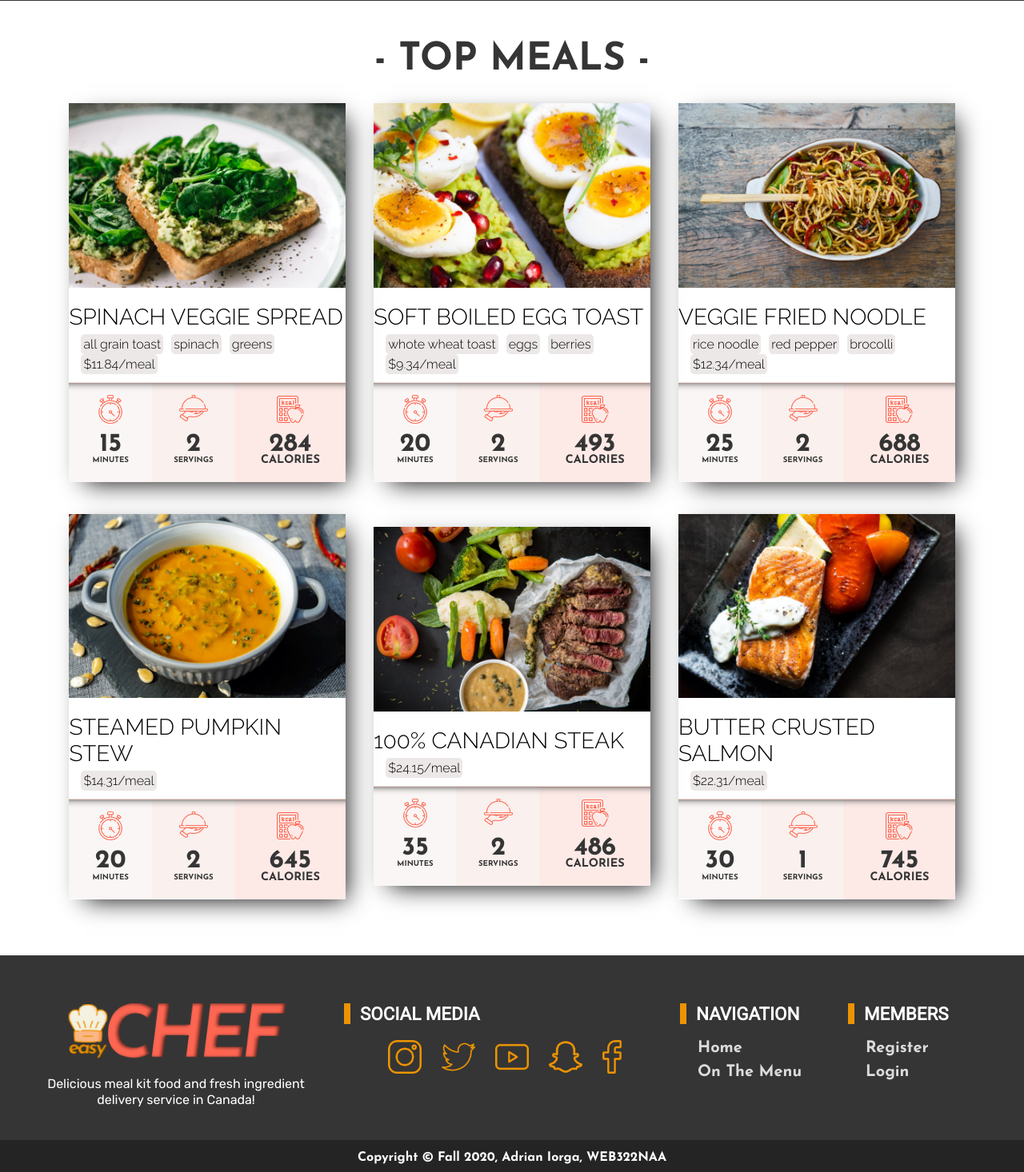
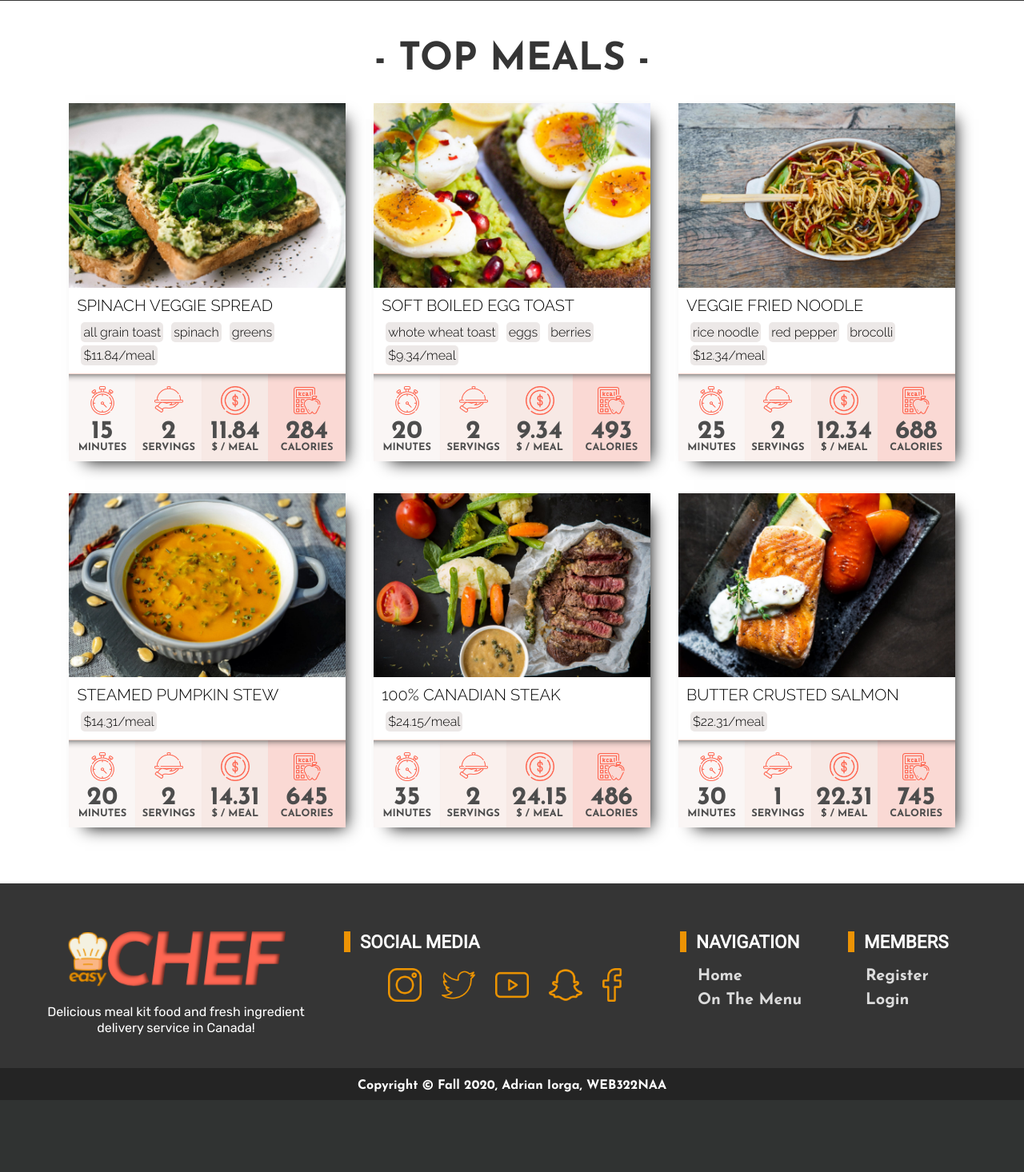
Before and after one commit to iorgadev/meal-kit-website, a Node server app: page / in a window 1280 px wide. Shown: the part 1378-2844 px from the top of the page at 80% size. After the commit the page ends 2754 px from the top, so only its background shows below. Run offline with Node 20, Linux system fonts and the light colour scheme; some libraries are stand-ins or nearby versions.

Commit message:
meal card looks nicer now

```diff
--- a/public/css/style.css
+++ b/public/css/style.css
@@ -352,6 +352,112 @@ img {vertical-align: middle;}
 }
 
 
+.card {
+    width:85%;
+    text-align: left;
+    display:inline-block;
+    margin: 20px 15px 20px;
+    box-sizing: border-box;
+    -webkit-box-shadow: 10px 10px 20px -10px rgb(0, 0, 0);
+    box-shadow: 10px 10px 20px -10px rgb(0, 0, 0);
+}
+.card .meal {
+    display: block;
+    width:100%;
+    clear: both;
+    overflow: auto;
+    margin-bottom: 10px;
+}
+.card img {
+    margin-bottom:10px;
+    width:100%;
+}
+.card .title {
+    font-size:1.25rem;
+    text-transform: uppercase;
+    text-align: left;
+    font-family: 'Raleway', sans-serif;
+    position: relative;
+    left:10px;
+}
+.card p {
+    padding-left:15px;
+    font-family: 'Raleway', sans-serif;
+}
+.card .tags {
+    display:block;
+    margin:0;
+    padding:5px;
+    width:100%;
+    clear: both;
+}
+.card .tags li {
+    display:inline;
+    float:left;
+    margin-left:10px;
+    margin-top:4px;
+    background:#ece8e7;
+    padding:3px;
+    border-radius: 5px;
+    font-family: 'Raleway', sans-serif;
+}
+.stats {
+    vertical-align: middle;
+    border-top:1px solid #fddad1;
+    overflow: auto;
+}
+.stats::after{
+    content:"";
+    display:block;
+    clear: both;
+}
+.stats div {
+    width:24%;
+    float:left;
+    text-align: center;
+    height:100%;
+    vertical-align: middle;
+    padding:15px 5px 5px 5px;
+    color:#4d4d4d;
+    -webkit-box-shadow: 0px 10px 10px -5px #353535 inset;
+    box-shadow: 0px 10px 10px -10px #353535 inset;
+}
+.stats div:last-child {
+    float:right;
+    width:28%; /*.big*/
+}
+.stats img {
+    max-width:36px;
+    display:block;
+    margin:0 auto;
+    margin-bottom:5px;
+    position: relative;
+    top:0px;
+}
+.stats .num {
+    font-size:1.5rem;
+    display:block;
+}
+.stats .text {
+    font-size:.7rem;
+    position: relative;
+    text-transform: uppercase;
+    top:-5px;
+}
+.stats .first {
+    background-color:#faf6f5;
+}
+.stats .mid {
+    background-color:#faf0ed;
+}
+.stats .last {
+    background-color:#f7e9e5;
+}
+.stats .big {
+    background-color:#fad9d4;
+}
+
+
 /* on the menu meals */
 #menu-meals {
     width:100%;
@@ -992,141 +1098,26 @@ input {
     }
 
     .card {
-        width:27%;
-        text-align: left;
-        display:inline-block;
-        margin: 20px 15px 20px;
-        box-sizing: border-box;
-        -webkit-box-shadow: 10px 10px 30px -10px rgb(0, 0, 0);
-        box-shadow: 10px 10px 30px -10px rgb(0, 0, 0);
-    }
-    .card .meal {
-        display: block;
-        width:100%;
-        clear: both;
-        overflow: auto;
-        margin-bottom: 10px;
+        width:43%;
     }
     .card span {
         font-size:1.75rem;
         text-transform: uppercase;
     }
-    .card img {
-        margin-bottom:20px;
-        width:100%;
-    }
-    .card .title {
-        /* padding-left:2px; */
-        text-align: left;
-        font-family: 'Raleway', sans-serif;
-    }
-    .card p {
-        padding-left:15px;
-        font-family: 'Raleway', sans-serif;
-    }
-    .card .tags {
-        display:block;
-        margin:0;
-        padding:5px;
-        width:100%;
-        clear: both;
-    }
-    .card .tags li {
-        display:inline;
-        float:left;
-        margin-left:10px;
-        background:#ece8e7;
-        padding:3px;
-        border-radius: 5px;
-        font-family: 'Raleway', sans-serif;
-    }
-    /* .card .tags li:last-child {
-        margin-left:10px;
-        float:right;
-        background-color: #ffffff;
-        font-size:1.25rem;
-        font-family: 'Roboto';
-        color:var(--primary-color);
-    } */
     .stats {
-        /* margin-top:30px; */
-        /* height:6rem; */
         vertical-align: middle;
         border-top:1px solid #fddad1;
         overflow: auto;
     }
-    .stats::after{
-        content:"";
-        display:block;
-        clear: both;
-    }
-    .stats div {
-        /* display: inline-block; */
-        /* display:table; */
-        width:30%;
-        float:left;
-        text-align: center;
-        height:100%;
-        vertical-align: middle;
-        padding:15px 15px 15px 15px;
-        color:var(--primary-color);
-        -webkit-box-shadow: 0px 10px 10px -5px #353535 inset;
-        box-shadow: 0px 10px 10px -10px #353535 inset;
-    }
-    .stats div:last-child {
-        float:right;
-        width:40%; /*.big*/
-    }
-    .stats img {
-        max-width:36px;
-        display:block;
-        /* float:left; */
-        margin:0 auto;
-        position: relative;
-        top:0px;
-        margin-bottom:10px;
-    }
     .stats .num {
         font-size:2rem;
         display:block;
     }
     .stats .text {
         font-size:.6rem;
-        position: relative;
         top:-5px;
     }
-    .stats .first {
-        background-color:#faf6f5;
-        height:100%;
-        display:block;
-    }
-    .stats .mid {
-        /* padding:15px 15px 20px 15px; */
-        background-color:#faf0ed;
-        height:100%;
-        display:block;
-    }
-    .stats .mid img {
-        /* top:5px; */
-    }
-    .stats .big {
-        /* padding:15px 10px 10px 10px; */
-        background-color:#fdeae7;
-    }
-    .stats .big img {
-        /* top:10px; */
-        max-width:36px;
-        margin-bottom:0px;
-        margin-bottom:0 auto;
-    }
-    .stats .big .num {
-        /* margin-left:10px; */
-        font-size: 2rem;
-        padding-top:10px;
-    }
-    .stats .big .text {
-        font-size:0.9rem;
-    }
+
 
 
     /* on the menu meals */
@@ -1318,6 +1309,13 @@ input {
         font-size:1rem;
     }
 
+    /* top meal card */
+    .card {
+        width:27%;
+    }
+    .stats .text {
+        font-size:.8rem;
+    }
 
 
 
--- a/views/partials/testing/top-meal.hbs
+++ b/views/partials/top-meal.hbs
@@ -24,6 +24,11 @@
             <span class="num">{{servings}}</span>
             <span class="text">servings</span>
         </div>
+        <div class="last">
+            <img src="../images/icons/card/label.png">
+            <span class="num">{{price}}</span>
+            <span class="text">$ / meal</span>
+        </div>
         <div class="big">
             <img src="../images/icons/card/calories.png">
             <span class="num">{{calories}}</span>
--- a/views/partials/top-meals.hbs
+++ b/views/partials/top-meals.hbs
@@ -4,7 +4,7 @@
 
     {{#each meal}}
         {{#if top}}
-            {{>testing/top-meal}}
+            {{>top-meal}}
         {{/if}}
     {{/each}}
 </div>
```
Also changed, not shown: public/images/icons/card/label.png (added), public/images/icons/card/stat.png (deleted), public/images/icons/card/tag.png (added).
